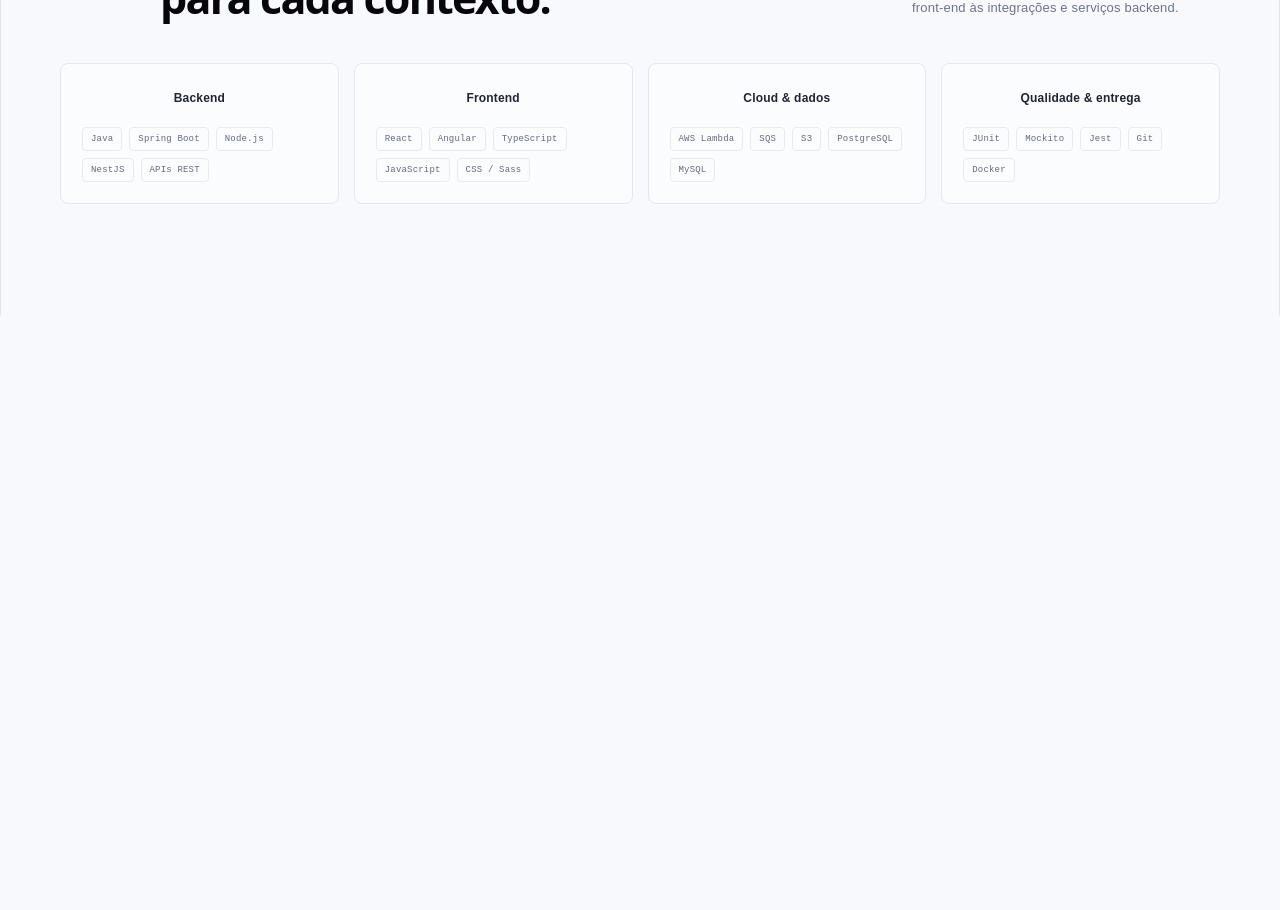
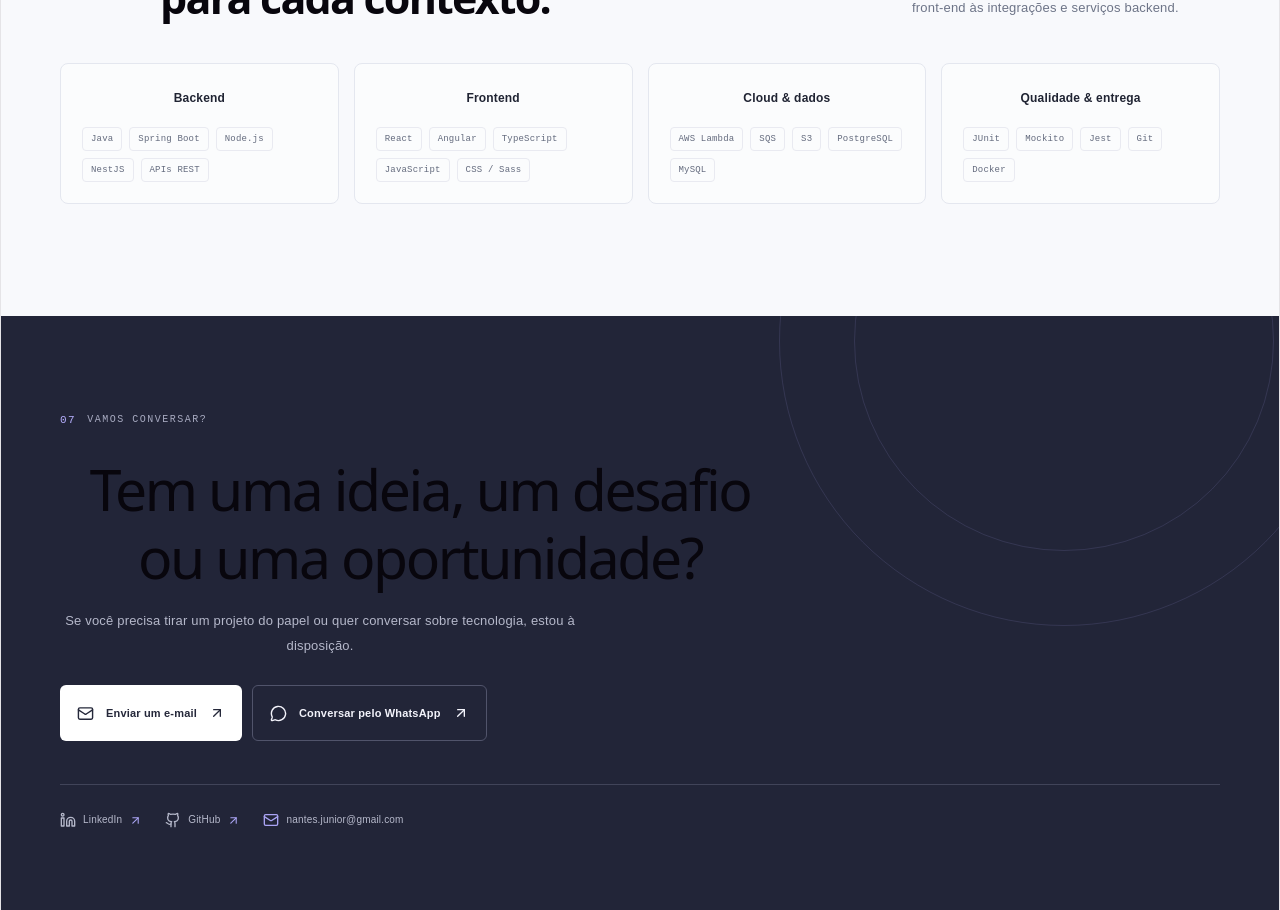
Before and after one commit to edilson-nantes/portifolio-edilson, a React (Vite) app: page / in a window 1280 px wide. Shown: the part 4440-5350 px from the top of the page. Before the commit the page ends 4756 px from the top, so only its background shows below. Built offline with nearby package versions, Linux system fonts and the light colour scheme.

Commit message:
feat: Creation of the Contact section, with the necessary styles and content. And add the react-icons library to use Github and Linkedin icons

```diff
--- a/package.json
+++ b/package.json
@@ -12,7 +12,8 @@
   "dependencies": {
     "lucide-react": "^1.59.0",
     "react": "^19.3.1",
-    "react-dom": "^19.3.1"
+    "react-dom": "^19.3.1",
+    "react-icons": "^5.7.0"
   },
   "devDependencies": {
     "@eslint/js": "^10.0.1",
--- a/src/App.css
+++ b/src/App.css
@@ -113,6 +113,19 @@ h1 span{color:var(--accent)}
   background:rgba(255,255,255,.5)
 }
 .button-secondary:hover{border-color:#b9b4fb}
+.button-light{
+  background:#fff;
+  color:#25283a
+}
+.button-light:hover{background:#eae8ff}
+.button-outline-light{
+  border:1px solid #51546b;
+  color:#f3f3fb
+}
+.button-outline-light:hover{
+  border-color:#aaa4f4;
+  background:rgba(255,255,255,.04)
+}
 
 /* ========================================
    Header
@@ -952,6 +965,77 @@ h1 span{color:var(--accent)}
   font-size:9px
 }
 
+/* ========================================
+   Contact
+======================================== */
+.contact-section{
+  position:relative;
+  overflow:hidden;
+  background:#222538;
+  color:white;
+  padding:91px 0 77px
+}
+.contact-inner{
+  position:relative;
+  z-index:1
+}
+.contact-section .section-kicker{color:#a8abc1}
+.contact-section .section-kicker>span{color:#b7b0ff}
+.contact-inner h2{
+  font-size:clamp(34px,4.7vw,57px);
+  line-height:1.18;
+  letter-spacing:-2.4px;
+  max-width:720px;
+  margin-bottom:18px
+}
+.contact-inner>p{
+  font-size:13px;
+  line-height:1.9;
+  color:#b5b8ca;
+  max-width:520px;
+  margin-bottom:27px
+}
+.contact-actions{
+  display:flex;
+  gap:10px;
+  flex-wrap:wrap
+}
+.contact-decoration{
+  position:absolute;
+  border:1px solid rgba(177,172,255,.13);
+  border-radius:50%;
+  pointer-events:none
+}
+.decoration-one{
+  width:570px;
+  height:570px;
+  right:-70px;
+  top:-260px
+}
+.decoration-two{
+  width:420px;
+  height:420px;
+  right:5px;
+  top:-185px
+}
+.social-links{
+  display:flex;
+  flex-wrap:wrap;
+  gap:23px;
+  margin-top:43px;
+  padding-top:22px;
+  border-top:1px solid #414459
+}
+.social-links a{
+  display:flex;
+  align-items:center;
+  gap:7px;
+  font-size:10px;
+  color:#b6b9cb;
+  transition:color .2s
+}
+.social-links a:hover{color:white}
+.social-links a svg:last-child{color:#aaa4f4}
 
 /* ========================================
    Media Queries
@@ -1189,6 +1273,17 @@ h1 span{color:var(--accent)}
   .skill-group{padding:15px}
   .skill-group h3{font-size:11px}
   .skill-pills span{font-size:9px}
+
+  .contact-section{padding:74px 0 58px}
+  .contact-inner h2{
+    font-size:clamp(34px,8vw,49px);
+    letter-spacing:-1.8px
+  }
+  .contact-inner>p{font-size:12px}
+  .social-links{
+    gap:15px 20px;
+    margin-top:33px
+  }
 }
 
 @media(max-width: 400px){
@@ -1220,4 +1315,15 @@ h1 span{color:var(--accent)}
 
   .skills-grid{grid-template-columns:1fr 1fr}
   .skill-group{padding:12px}
+
+  .social-links{
+    flex-direction:column;
+    gap:13px
+  }
+
+  .contact-actions{
+    align-items:stretch;
+    flex-direction:column;
+    max-width:300px
+  }
 }
--- a/src/App.jsx
+++ b/src/App.jsx
@@ -1,11 +1,13 @@
 import { useState } from 'react';
+import { LuGithub, LuLinkedin } from "react-icons/lu";
 import { ArrowUpRight, ArrowDownRight, Check,
   ShieldCheck, Braces, Sparkles,
   Code2, Globe2, Layers3,
-  Server
+  Server, Mail, MessageCircle,
  } from 'lucide-react';
 import Header from './components/Header.jsx';
 import { content } from './data/content.jsx';
+import { CONTACT } from './data/contact.js';
 import './App.css';
 
 const iconMap = { globe: Globe2, code: Code2, layers: Layers3 };
@@ -13,6 +15,8 @@ const iconMap = { globe: Globe2, code: Code2, layers: Layers3 };
 function App() {
   const [lang, setLang] = useState('pt');
   const text = content[lang];
+  const emailHref = `mailto:${CONTACT.email}`;
+  const whatsappHref = `https://wa.me/${CONTACT.whatsapp}`;
 
   return (
     <div className="site-shell">
@@ -175,13 +179,69 @@ function App() {
         </section>
 
         <section className="experience section-wrap section-pad" id="experience">
-          <div className="experience-header"><div className="section-kicker"><span>05</span>{text.experienceEyebrow}</div><h2>{text.experienceTitle}</h2><p>{text.experienceIntro}</p><div className="education-card"><div className="education-icon"><Layers3 size={19} /></div><div><span>{text.educationTitle}</span><strong>{text.education}</strong><small>{text.educationNote}</small></div></div></div>
-          <div className="timeline">{text.jobs.map((job, index) => <article className="timeline-item" key={job.company}><div className="timeline-marker">{index === 0 ? <span /> : null}</div><div className="timeline-content"><span className="timeline-period">{job.period}</span><h3>{job.role}</h3><span className="timeline-company">{job.company}</span><p>{job.text}</p></div></article>)}</div>
+          <div className="experience-header">
+            <div className="section-kicker"><span>05</span>{text.experienceEyebrow}</div>
+            <h2>{text.experienceTitle}</h2>
+            <p>{text.experienceIntro}</p>
+            <div className="education-card">
+              <div className="education-icon"><Layers3 size={19} /></div>
+              <div>
+                <span>{text.educationTitle}</span>
+                <strong>{text.education}</strong>
+                <small>{text.educationNote}</small>
+              </div>
+            </div>
+          </div>
+          <div className="timeline">
+            {text.jobs.map((job, index) => {
+              return <article className="timeline-item" key={job.company}>
+                        <div className="timeline-marker">{index === 0 ? <span /> : null}</div>
+                        <div className="timeline-content">
+                          <span className="timeline-period">{job.period}</span>
+                          <h3>{job.role}</h3>
+                          <span className="timeline-company">{job.company}</span>
+                          <p>{job.text}</p>
+                        </div>
+                      </article>
+            })}
+          </div>
         </section>
 
         <section className="skills section-wrap section-pad">
-          <div className="section-heading"><div><div className="section-kicker"><span>06</span>{text.skillsEyebrow}</div><h2>{text.skillsTitle}</h2></div><p>{text.skillsIntro}</p></div>
-          <div className="skills-grid">{text.skillGroups.map(([group, ...skills]) => <div className="skill-group" key={group}><h3>{group}</h3><div className="skill-pills">{skills.map(skill => <span key={skill}>{skill}</span>)}</div></div>)}</div>
+          <div className="section-heading">
+            <div>
+              <div className="section-kicker"><span>06</span>{text.skillsEyebrow}</div>
+              <h2>{text.skillsTitle}</h2>
+            </div>
+            <p>{text.skillsIntro}</p>
+          </div>
+          <div className="skills-grid">
+            {text.skillGroups.map(([group, ...skills]) => {
+              return <div className="skill-group" key={group}>
+                        <h3>{group}</h3>
+                        <div className="skill-pills">{skills.map(skill => <span key={skill}>{skill}</span>)}</div>
+                      </div>
+                    })}
+          </div>
+        </section>
+
+        <section className="contact-section" id="contact">
+          <div className="contact-decoration decoration-one" />
+          <div className="contact-decoration decoration-two" />
+          <div className="section-wrap contact-inner">
+            <div className="section-kicker"><span>07</span>{text.contactEyebrow}</div>
+            <h2>{text.contactTitle}</h2>
+            <p>{text.contactText}</p>
+            <div className="contact-actions">
+              <a className="button button-light" href={emailHref}><Mail size={17} />{text.emailLabel}<ArrowUpRight size={16} /></a>
+              <a className="button button-outline-light" href={whatsappHref} target="_blank" rel="noreferrer"><MessageCircle size={17} />{text.whatsappLabel}<ArrowUpRight size={16} /></a>
+            </div>
+            <div className="social-links">
+              <a href={CONTACT.linkedin} target="_blank" rel="noreferrer"><LuLinkedin size={16} /> LinkedIn <ArrowUpRight size={13} /></a>
+              <a href={CONTACT.github} target="_blank" rel="noreferrer"><LuGithub size={16} /> GitHub <ArrowUpRight size={13} /></a>
+              <a href={emailHref}><Mail size={16} /> {CONTACT.email}</a>
+            </div>
+          </div>
         </section>
       </main>
 
--- a/src/data/content.jsx
+++ b/src/data/content.jsx
@@ -69,6 +69,11 @@ export const content = {
       ['Cloud & dados', 'AWS Lambda', 'SQS', 'S3', 'PostgreSQL', 'MySQL'],
       ['Qualidade & entrega', 'JUnit', 'Mockito', 'Jest', 'Git', 'Docker'],
     ],
+    contactEyebrow: 'VAMOS CONVERSAR?',
+    contactTitle: 'Tem uma ideia, um desafio ou uma oportunidade?',
+    contactText: 'Se você precisa tirar um projeto do papel ou quer conversar sobre tecnologia, estou à disposição.',
+    emailLabel: 'Enviar um e-mail',
+    whatsappLabel: 'Conversar pelo WhatsApp',
   },
   en: {
     nav: [
@@ -140,5 +145,10 @@ export const content = {
       ['Cloud & data', 'AWS Lambda', 'SQS', 'S3', 'PostgreSQL', 'MySQL'],
       ['Quality & delivery', 'JUnit', 'Mockito', 'Jest', 'Git', 'Docker'],
     ],
+    contactEyebrow: "LET'S TALK",
+    contactTitle: 'Have an idea, a challenge, or an opportunity?',
+    contactText: "If you'd like to bring a project to life or talk about technology, I'd be happy to connect.",
+    emailLabel: 'Send an email',
+    whatsappLabel: 'Chat on WhatsApp',
   },
 };
```
Also changed, not shown: 1 other file (tests, documents, lock files or other folders).
